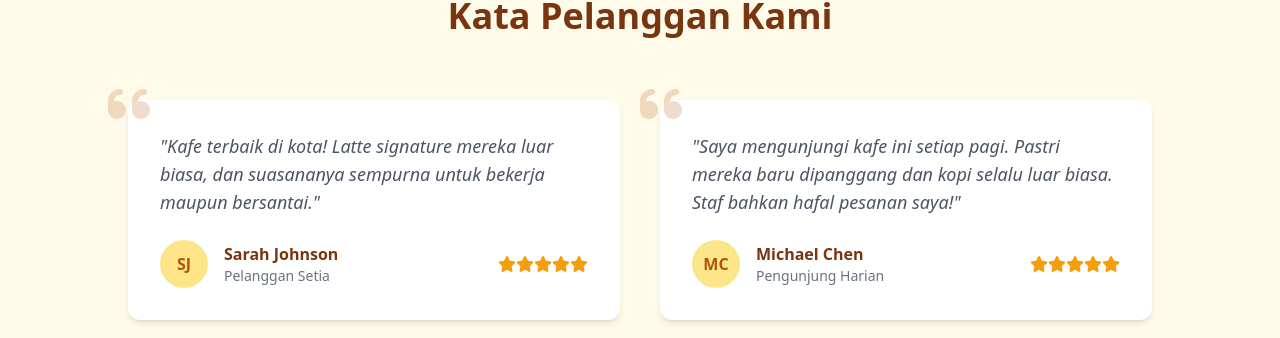
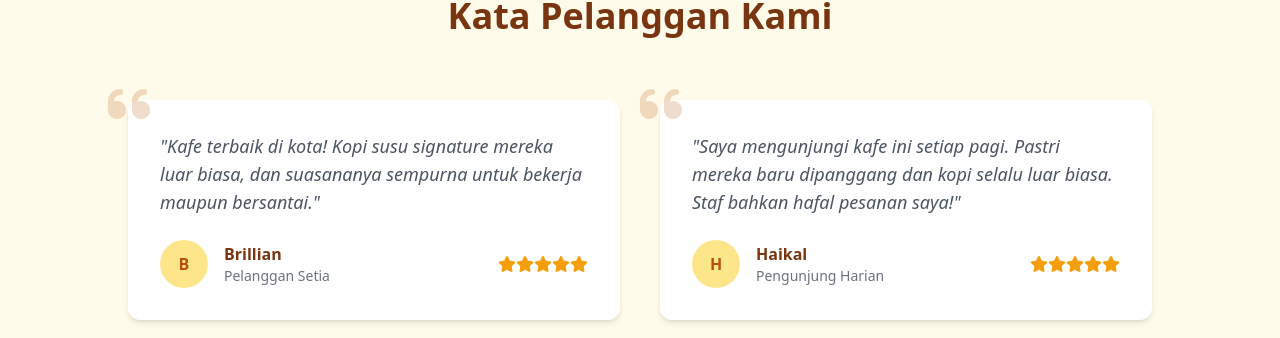
Before and after one commit to BrillianHaikal89/caffe-shop, a Next.js app: page / in a window 1280 px wide. Shown: the part 2828-3166 px from the top of the page. Built offline with nearby package versions, Linux system fonts and the light colour scheme.

Commit message:
ada yg baru nih

```diff
--- a/src/app/page.jsx
+++ b/src/app/page.jsx
@@ -141,14 +141,14 @@
                 <i className="fas fa-quote-left"></i>
               </div>
               <p className="italic text-gray-600 mb-6 relative z-10 text-lg">
-                "Kafe terbaik di kota! Latte signature mereka luar biasa, dan suasananya sempurna untuk bekerja maupun bersantai."
+                "Kafe terbaik di kota! Kopi susu signature mereka luar biasa, dan suasananya sempurna untuk bekerja maupun bersantai."
               </p>
               <div className="flex items-center">
                 <div className="w-12 h-12 rounded-full bg-amber-200 flex items-center justify-center text-amber-700 font-bold mr-4">
-                  SJ
+                  B
                 </div>
                 <div>
-                  <p className="font-semibold text-amber-900">Sarah Johnson</p>
+                  <p className="font-semibold text-amber-900">Brillian</p>
                   <p className="text-gray-500 text-sm">Pelanggan Setia</p>
                 </div>
                 <div className="ml-auto text-amber-500">
@@ -171,10 +171,10 @@
               </p>
               <div className="flex items-center">
                 <div className="w-12 h-12 rounded-full bg-amber-200 flex items-center justify-center text-amber-700 font-bold mr-4">
-                  MC
+                  H
                 </div>
                 <div>
-                  <p className="font-semibold text-amber-900">Michael Chen</p>
+                  <p className="font-semibold text-amber-900">Haikal</p>
                   <p className="text-gray-500 text-sm">Pengunjung Harian</p>
                 </div>
                 <div className="ml-auto text-amber-500">
```
